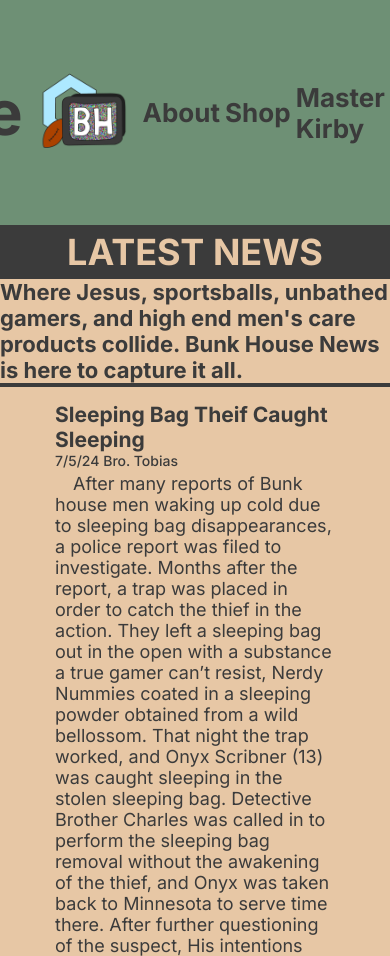
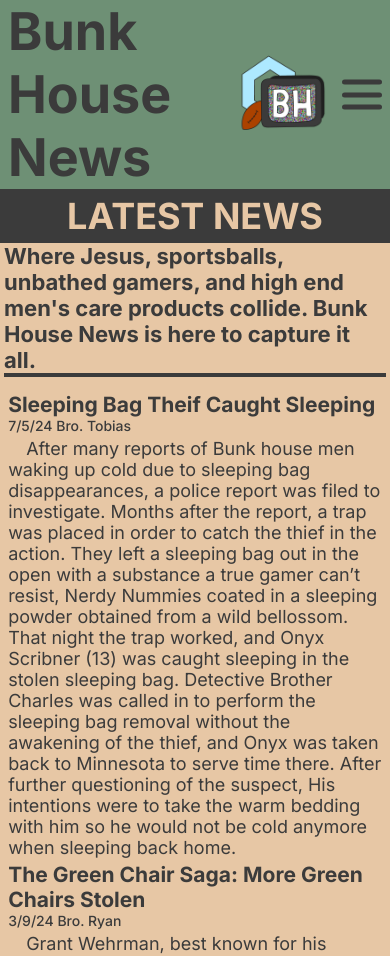
Before and after one commit to Qurtis6/BunkHouseNews, a plain HTML site: page index.html in a window 390 px wide. Shown: the top 956 px of the page. Drawn offline with Linux system fonts and the light colour scheme.

Commit message:
Mobile version attempt 4, I think it works now

```diff
--- a/css/style.css
+++ b/css/style.css
@@ -42,8 +42,8 @@ h3 {
   display: flex;
   justify-content: center;
   border-bottom: 4px solid #3b3b3b;
-  /* padding-bottom: 4px; */
-  /* background-color: #6e9075; */
+  margin-left: 4px;
+  margin-right: 4px;
 }
 
 h4 {
@@ -115,16 +115,18 @@ h1 {
   display: block;
   text-align: left;
 }
-.dropdown:hover .dropdown-content,
-.dropdown:focus .dropdown-content {
-  display: block;
+
+@media (hover: hover) {
+  .dropdown:hover .dropdown-content,
+  .dropdown:focus-within .dropdown-content {
+    display: block;
+  }
 }
-/* .dropdown-content:link, */
 
 /* HOME PAGE */
 .article-container {
   display: grid;
-  grid-template-columns: 1fr 9fr 1fr;
+  grid-template-columns: 1fr 4fr 1fr;
   font-size: 18px;
   gap: 24px;
   margin-top: 15px;
@@ -222,3 +224,90 @@ h1 {
   display: flex;
   justify-content: center;
 }
+/******************* MOBILE VERSION ********************/
+@media (hover: none) {
+  h1 {
+    font-size: 52px;
+    width: 350px;
+    margin-right: auto;
+    justify-self: left;
+  }
+
+  .off-screen-menu {
+    background-color: #6e9075;
+    height: 100vh;
+    width: 100%;
+    max-width: 85vw;
+    position: fixed;
+    top: 0;
+    right: -85vw;
+    display: flex;
+    flex-direction: column;
+    align-items: center;
+    justify-content: center;
+    text-align: center;
+    transition: 0.3s ease;
+    font-family: inherit;
+    font-size: 44px;
+    font-weight: 500;
+    border-left: 4px solid #3b3b3b;
+  }
+  .off-screen-menu.active {
+    right: 0;
+  }
+
+  nav {
+    display: flex;
+    background-color: #6e9075;
+    align-items: center;
+    justify-content: right;
+  }
+
+  .ham-menu {
+    height: 50px;
+    width: 40px;
+    margin-right: 8px;
+    margin-left: auto;
+    position: relative;
+    align-self: right;
+  }
+  .ham-menu span {
+    height: 5px;
+    width: 100%;
+    background-color: #3b3b3b;
+    border-radius: 25px;
+    position: absolute;
+    left: 50%;
+    top: 50%;
+    transform: translate(-50%, -50%);
+    transition: 0.3s ease;
+  }
+  .ham-menu span:nth-child(1) {
+    top: 25%;
+  }
+  .ham-menu span:nth-child(3) {
+    top: 75%;
+  }
+  .ham-menu.active span {
+    background-color: #3b3b3b;
+  }
+  .ham-menu.active span:nth-child(1) {
+    top: 50%;
+    transform: translate(-50%, -50%) rotate(45deg);
+  }
+  .ham-menu.active span:nth-child(2) {
+    opacity: 0;
+  }
+  .ham-menu.active span:nth-child(3) {
+    top: 50%;
+    transform: translate(-50%, -50%) rotate(-45deg);
+  }
+  .article-container {
+    display: grid;
+    grid-template-columns: 0.1fr 9fr 0.1fr;
+    font-size: 18px;
+    gap: 4px;
+    margin-top: 15px;
+  }
+}
+/******************* END MOBILE VERSION ********************/
--- a/nav.js
+++ b/nav.js
@@ -26,4 +26,39 @@ var html =
 </a>\
 </div>';
 
-document.getElementById("nav").innerHTML = html;
+var hamburger =
+  '<h1>Bunk House News</h1>\
+  <a href="index.html">\
+  <img src="media/bunkhouse-logo.png" class="logo" />\
+</a>\
+    <div class="off-screen-menu">\
+      <ul>\
+        <li><a href="meet.html">Meet the <br >Bunk House</a></li>\
+        <li><a href="history.html">History</a></li>\
+        <li><a href="shop.html">Shop</a></li>\
+        <li><a href="games.html">Games</a></li>\
+        <li><a href="master-kirby.html">Master<br >Kirby</a></li>\
+      </ul>\
+    </div>\
+    <nav>\
+      <div class="ham-menu">\
+        <span></span>\
+        <span></span>\
+        <span></span>\
+      </div>\
+    </nav>';
+
+const mediaQuery = window.matchMedia("(max-width: 768px)");
+if (mediaQuery.matches) {
+  document.getElementById("nav").innerHTML = hamburger;
+  const hamMenu = document.querySelector(".ham-menu");
+
+  const offScreenMenu = document.querySelector(".off-screen-menu");
+
+  hamMenu.addEventListener("click", () => {
+    hamMenu.classList.toggle("active");
+    offScreenMenu.classList.toggle("active");
+  });
+} else {
+  document.getElementById("nav").innerHTML = html;
+}
```
